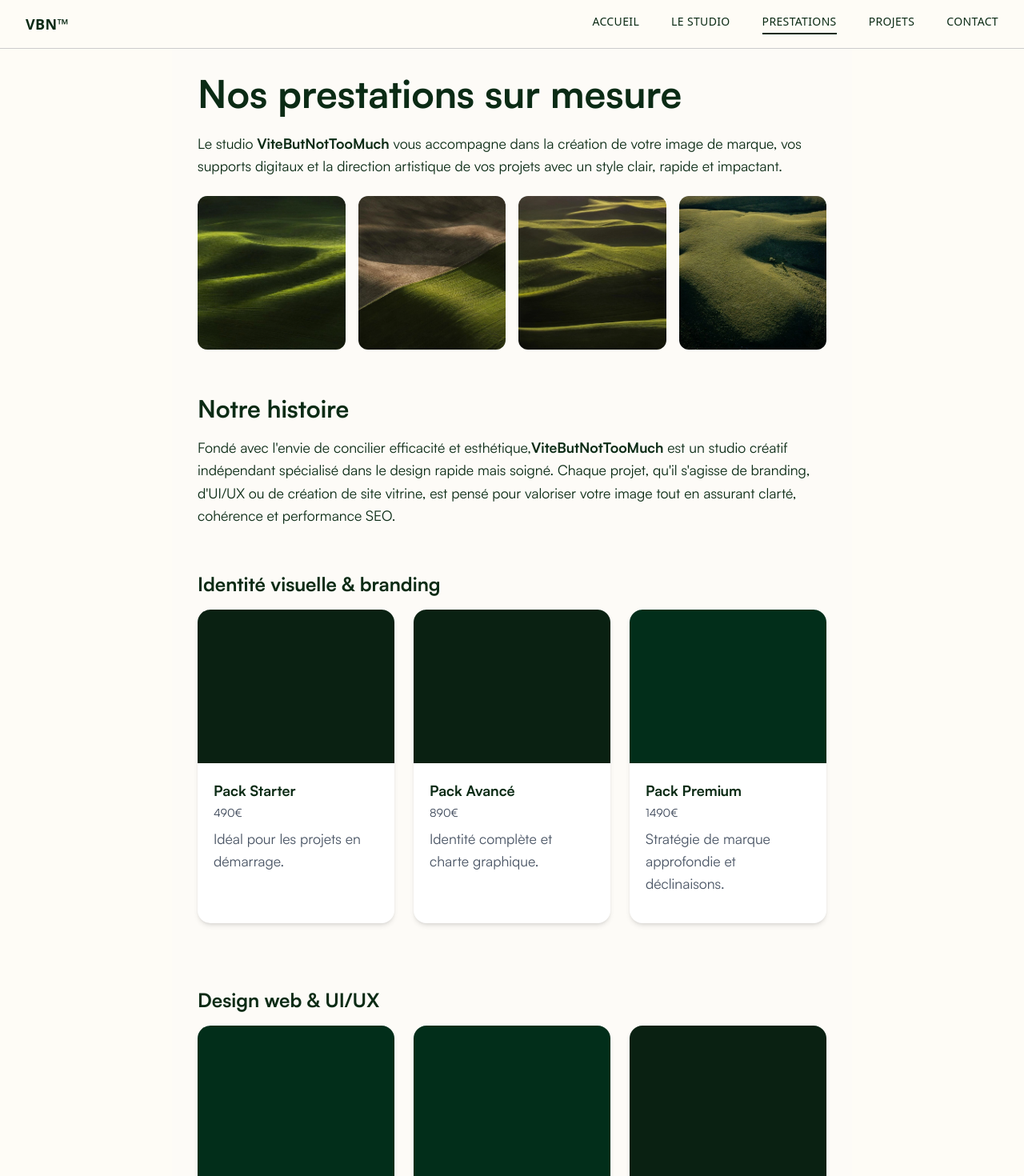
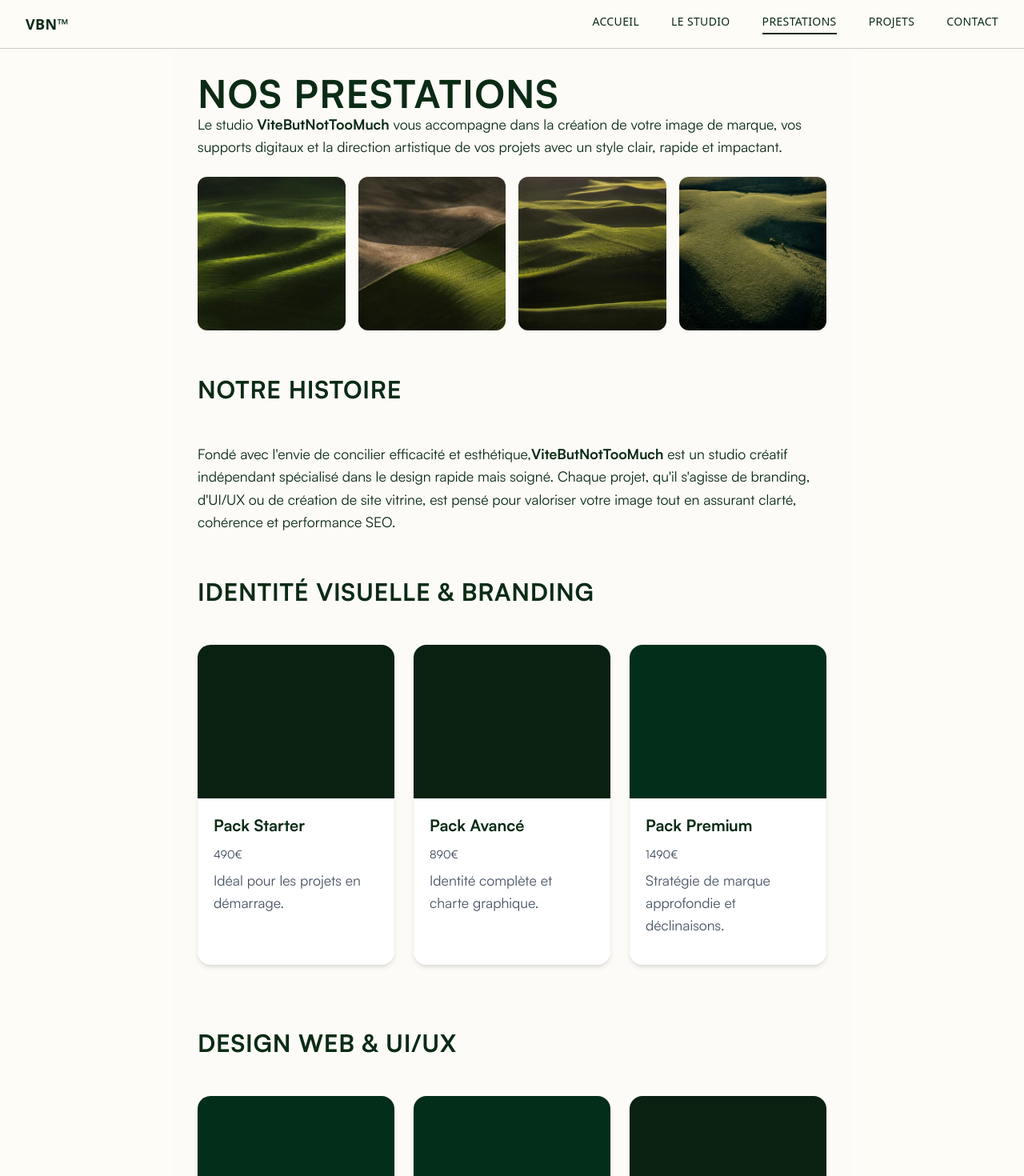
Before and after one commit to Eliasf1912/ViteButNotTooMuch, a React (Vite) app: page /prestations in a window 1280 px wide. Shown: the top 1470 px of the page at 80% size. Built offline with nearby package versions, Linux system fonts and the light colour scheme.

Commit message:
modification de tout

```diff
--- a/src/pages/Prestations.jsx
+++ b/src/pages/Prestations.jsx
@@ -140,8 +140,8 @@ export default function Prestations() {
       </Helmet>
 
       <section className="mb-14">
-        <h1 className="text-3xl sm:text-5xl font-bold mb-6">
-          Nos prestations sur mesure
+        <h1 className="text-2xl sm:text-3xl md:text-4xl lg:text-5xl tracking-wide uppercase font-bold">
+          Nos prestations
         </h1>
         <p className="text-base sm:text-lg max-w-3xl mb-6">
           Le studio <strong>ViteButNotTooMuch</strong> vous accompagne dans la
@@ -167,7 +167,7 @@ export default function Prestations() {
       </section>
 
       <section className="mb-14">
-        <h2 className="text-2xl sm:text-3xl font-semibold mb-4">
+        <h2 className="text-2xl md:text-3xl font-bold uppercase tracking-wide mb-12">
           Notre histoire
         </h2>
         <p className="max-w-3xl text-sm sm:text-base leading-relaxed">
@@ -182,7 +182,7 @@ export default function Prestations() {
 
       {services.map((service, idx) => (
         <section key={idx} className="mb-20">
-          <h2 className="text-xl sm:text-2xl font-bold mb-4">
+          <h2 className="text-2xl md:text-3xl font-bold uppercase tracking-wide mb-12">
             {service.category}
           </h2>
           <div className="grid sm:grid-cols-2 lg:grid-cols-3 gap-6">
@@ -198,7 +198,7 @@ export default function Prestations() {
                   className="h-48 w-full object-cover"
                 />
                 <div className="p-5 flex-1 flex flex-col">
-                  <h3 className="text-lg font-semibold mb-1">{pack.title}</h3>
+                  <h3 className="font-semibold text-xl mb-3">{pack.title}</h3>
                   <span className="text-sm text-gray-700 font-medium mb-2">
                     {pack.price}
                   </span>
```
